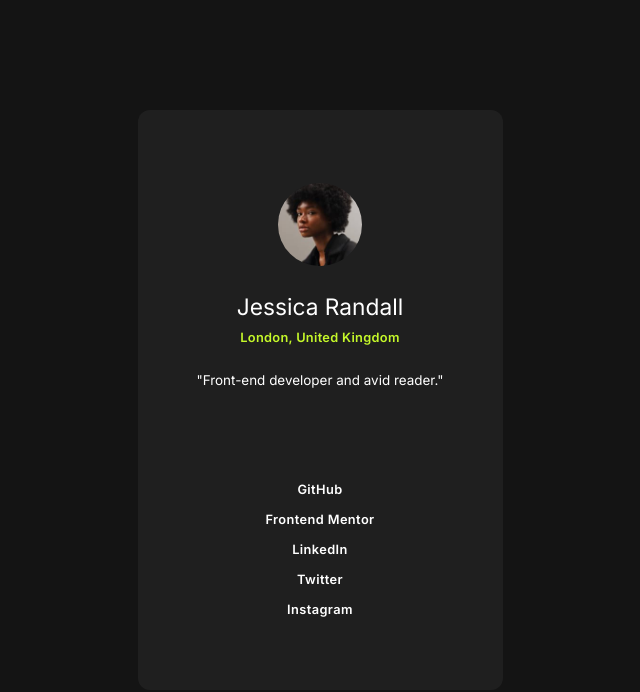
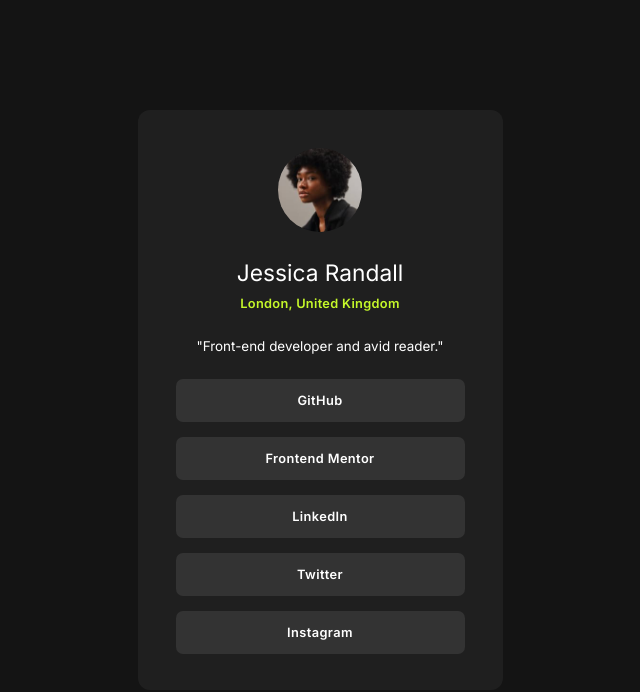
Before and after one commit to user2830581/social-links-profile-main, a plain HTML site: page index.html in a window 1280 px wide. Shown: the whole page, without its empty margins (320-960 px from the left). Drawn offline with Linux system fonts and the light colour scheme.

Commit message:
Added aria label to <nav>, added <a> tags to list elements

```diff
--- a/index.html
+++ b/index.html
@@ -3,7 +3,6 @@
   <head>
     <meta charset="UTF-8" />
     <meta name="viewport" content="width=device-width, initial-scale=1.0" />
-    <!-- displays site properly based on user's device -->
 
     <link
       rel="icon"
@@ -20,23 +19,6 @@
     />
 
     <title>Frontend Mentor | Social links profile</title>
-
-    <!-- TO DO:
-
-  - hover and focus states
-  - style-guide.md
-  - write HTML
-  - base styles, font family and font size
-  - deploy on vercel
-  - create README
-
-
-  STYLE GUIDE
-
-  desktop qidth: 1440px
-  movbile width: 375px
-
-   -->
   </head>
   <body>
     <main class="main-content">
@@ -50,13 +32,13 @@
         </div>
         <p>"Front-end developer and avid reader."</p>
       </section>
-      <nav>
+      <nav aria-label="social media links">
         <ul>
-          <li>GitHub</li>
-          <li>Frontend Mentor</li>
-          <li>LinkedIn</li>
-          <li>Twitter</li>
-          <li>Instagram</li>
+          <li><a href="https://github.com">GitHub</a></li>
+          <li><a href="https://frontendmentor.io">Frontend Mentor</a></li>
+          <li><a href="https://linkedin.com">LinkedIn</a></li>
+          <li><a href="https://twitter.com">Twitter</a></li>
+          <li><a href="https://instagram.com">Instagram</a></li>
         </ul>
       </nav>
     </main>
```
